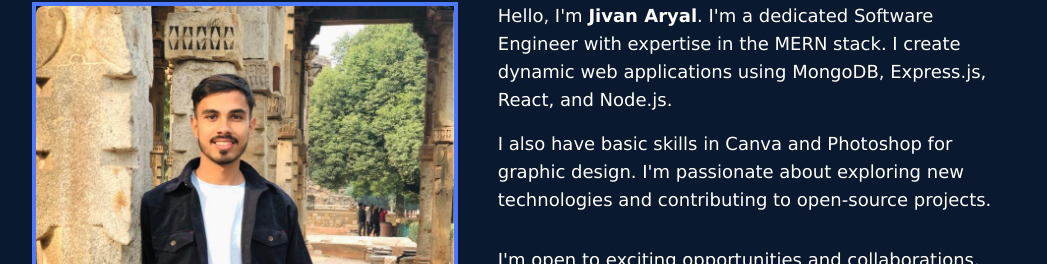
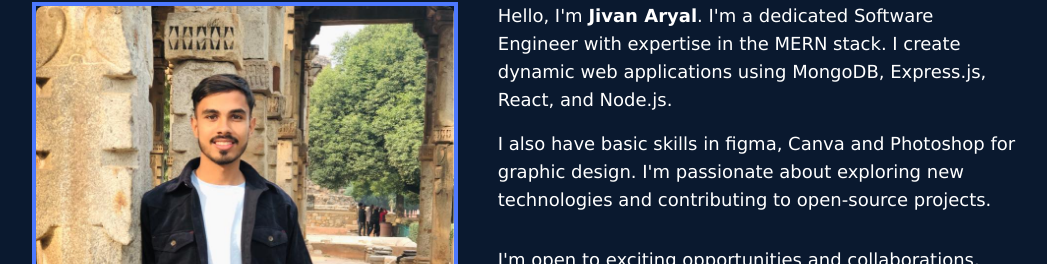
Before and after one commit to jivanaryal/profile, a React (Vite) app: page / in a window 1280 px wide. Shown: the part 1085-1349 px from the top of the page, without its empty margins (69-1116 px from the left). Built offline with nearby package versions, Linux system fonts and the light colour scheme.

Commit message:
new commit for little design

```diff
--- a/src/components/Pages/About.jsx
+++ b/src/components/Pages/About.jsx
@@ -1,7 +1,7 @@
 import React from "react";
 import { motion } from "framer-motion";
 import { useInView } from "react-intersection-observer";
-import myPhoto from "../../assets/images/jivan.jpg"; // Replace with the actual path to your photo
+import myPhoto from "../../assets/images/jivan.jpg";
 
 const About = () => {
   const containerVariants = {
@@ -9,21 +9,13 @@ const About = () => {
     visible: {
       opacity: 1,
       y: 0,
-      transition: {
-        duration: 0.6,
-        delay: 0.2,
-        staggerChildren: 0.2,
-      },
+      transition: { duration: 0.6, delay: 0.2, staggerChildren: 0.2 },
     },
   };
 
   const itemVariants = {
     hidden: { opacity: 0, y: 20 },
-    visible: {
-      opacity: 1,
-      y: 0,
-      transition: { duration: 0.3 },
-    },
+    visible: { opacity: 1, y: 0, transition: { duration: 0.3 } },
   };
 
   const { ref: sectionRef, inView: sectionInView } = useInView({
@@ -45,8 +37,7 @@ const About = () => {
       >
         About Me
       </motion.h1>
-      <div className="px-6">
-        <div className="md:grid md:grid-cols-12 gap-10 md:pt-24 pt-10">
+      <div className="px-6 md:grid md:grid-cols-12 gap-10 md:pt-24 pt-10">
         <motion.div
           className="border-mainColor border-4 w-fit md:ml-0 ml-1 md:col-span-5 col-span-full md:max-h-[500px] overflow-hidden max-h-[300px] mb-6"
           variants={itemVariants}
@@ -62,19 +53,19 @@ const About = () => {
           variants={itemVariants}
         >
           <p className="justify-start md:text-lg text-base mb-0">
-              Hello, I'm <span className="font-semibold">Jivan Aryal</span>. I'm
-              a dedicated Software Engineer with expertise in the MERN stack. I
+            Hello, I'm <span className="font-semibold">Jivan Aryal</span>. I'm a
+            dedicated Software Engineer with expertise in the MERN stack. I
             create dynamic web applications using MongoDB, Express.js, React,
             and Node.js.
           </p>
           <p className="md:text-lg text-base mb-4">
-              I also have basic skills in Canva and Photoshop for graphic
+            I also have basic skills in figma, Canva and Photoshop for graphic
             design. I'm passionate about exploring new technologies and
             contributing to open-source projects.
           </p>
           <p className="md:text-lg text-base">
-              I'm open to exciting opportunities and collaborations. Connect
-              with me on{" "}
+            I'm open to exciting opportunities and collaborations. Connect with
+            me on{" "}
             <a
               href="https://www.linkedin.com/in/jivan-aryal/"
               className="text-blue-500"
@@ -85,7 +76,6 @@ const About = () => {
           </p>
         </motion.div>
       </div>
-      </div>
     </motion.section>
   );
 };
```
Lines whose indentation alone changed are shown as unchanged.
